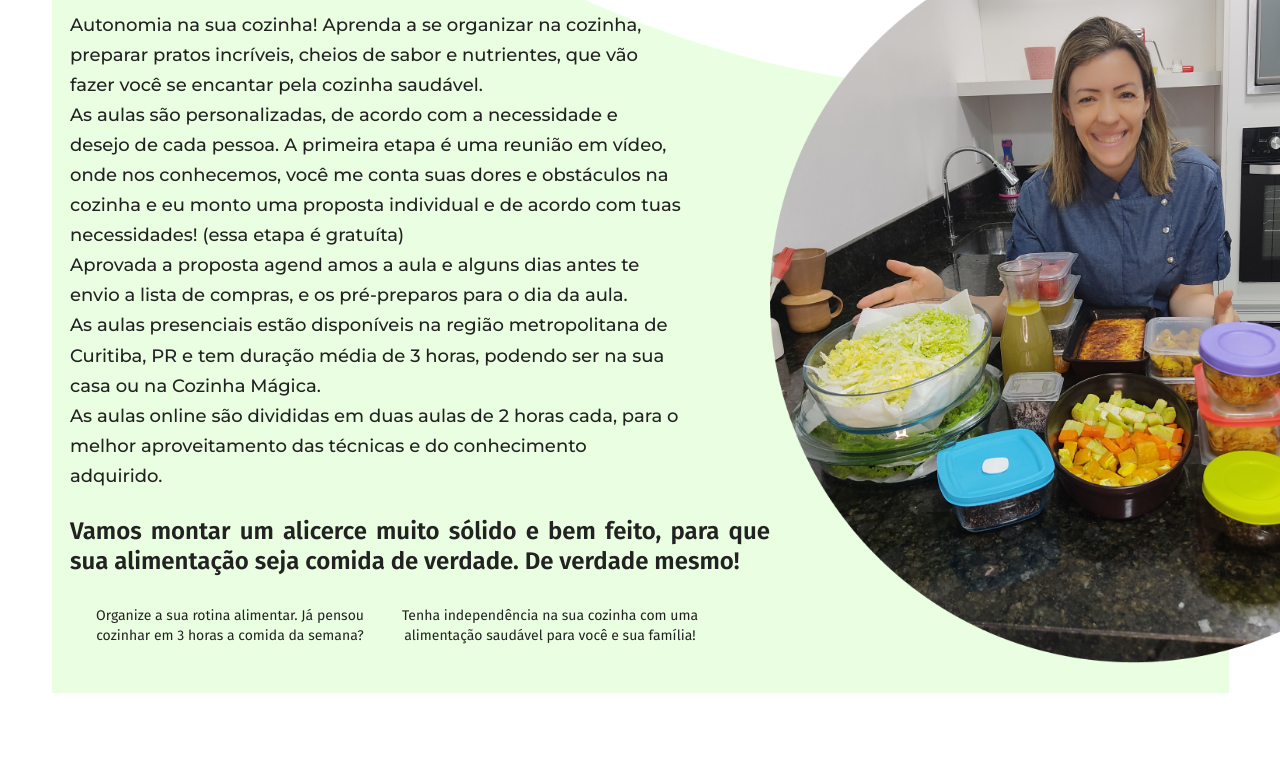
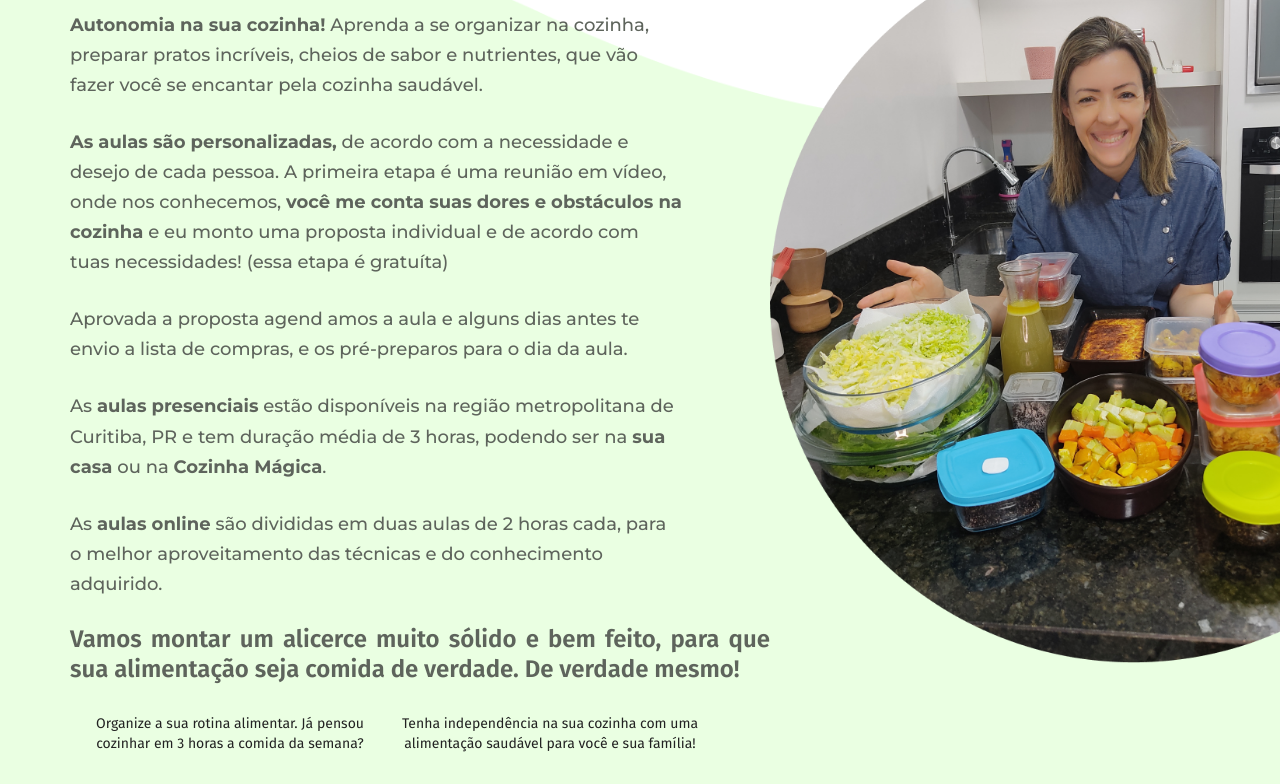
Before and after one commit to yurirusyn/Samdoo, a website built with Parcel: page src/index.html in a window 1280 px wide. Shown: the part 105-889 px from the top of the page. Before the commit the page ends 800 px from the top, so only its background shows below. Built offline with nearby package versions, Linux system fonts and the light colour scheme.

Commit message:
spryte.svg

```diff
--- a/src/partials/Método.html
+++ b/src/partials/Método.html
@@ -4,26 +4,31 @@
       <div class="metodo__text-btn">
         <div class="metodo__text">
           <h2 class="metodo__title">Método</h2>
+          <!-- <svg class="about__btn-icon" width="15" height="15">
+            <use href="./images/sprite.svg#icon-bottle"></use>
+          </svg> -->
           <p class="metodo__text-one">
-            Autonomia na sua cozinha! Aprenda a se organizar na cozinha, preparar pratos incríveis,
-            cheios de sabor e nutrientes, que vão fazer você se encantar pela cozinha saudável.
+            <b>Autonomia na sua cozinha!</b> Aprenda a se organizar na cozinha, preparar pratos
+            incríveis, cheios de sabor e nutrientes, que vão fazer você se encantar pela cozinha
+            saudável.
           </p>
-          <p>
-            As aulas são personalizadas, de acordo com a necessidade e desejo de cada pessoa. A
-            primeira etapa é uma reunião em vídeo, onde nos conhecemos, você me conta suas dores e
-            obstáculos na cozinha e eu monto uma proposta individual e de acordo com tuas
-            necessidades! (essa etapa é gratuíta)
+          <p class="metodo__text-one">
+            <b>As aulas são personalizadas,</b> de acordo com a necessidade e desejo de cada pessoa.
+            A primeira etapa é uma reunião em vídeo, onde nos conhecemos,
+            <b>você me conta suas dores e obstáculos na cozinha</b> e eu monto uma proposta
+            individual e de acordo com tuas necessidades! (essa etapa é gratuíta)
           </p>
-          <p>
+          <p class="metodo__text-one">
             Aprovada a proposta agend amos a aula e alguns dias antes te envio a lista de compras, e
             os pré-preparos para o dia da aula.
           </p>
-          <p>
-            As aulas presenciais estão disponíveis na região metropolitana de Curitiba, PR e tem
-            duração média de 3 horas, podendo ser na sua casa ou na Cozinha Mágica.
+          <p class="metodo__text-one">
+            As <b>aulas presenciais</b> estão disponíveis na região metropolitana de Curitiba, PR e
+            tem duração média de 3 horas, podendo ser na <b>sua casa</b> ou na
+            <b>Cozinha Mágica</b>.
           </p>
-          <p>
-            As aulas online são divididas em duas aulas de 2 horas cada, para o melhor
+          <p class="metodo__text-one">
+            As <b>aulas online</b> são divididas em duas aulas de 2 horas cada, para o melhor
             aproveitamento das técnicas e do conhecimento adquirido.
           </p>
         </div>
--- a/src/sass/layouts/_metodo.scss
+++ b/src/sass/layouts/_metodo.scss
@@ -1,4 +1,3 @@
-
 .metodo__title {
     font-family: 'Montserrat';
     font-style: normal;
@@ -6,7 +5,7 @@
     font-size: 40px;
     line-height: 50px;
     letter-spacing: -1px;
-    color: #4C4C4C;
+    color: var(--section-title-color);
     margin-bottom: 25px;
     width: 500px;
 
@@ -23,11 +22,12 @@
     line-height: 1.67;
     width: 612px;
     margin-bottom: 25px;
-    // padding-left: 40px;
-    // padding-right: 40px;
 }
 .metodo__text-one {
-    color: var(--main-text-color);
+    color: var(--text-metodo);
+    &:not(:last-child) {
+        margin-bottom: 27px;
+    }
 }
 
 .metodo__text-two {
@@ -36,7 +36,7 @@
     font-weight: 600;
     font-size: 24px;
     line-height: 1.25;
-    color: var(--main-text-color);
+    color: var(--text-metodo);
     text-align: justify;
     width: 700px;
     margin-bottom: 30px;
@@ -49,6 +49,7 @@
     font-size: 14px;
     line-height: 1.43;
     text-align: center;
+    color: var(--main-text-color);
     width: 320px;
 }
 .metodo_text-motivation-list {
@@ -58,8 +59,7 @@
     display: flex;
 }
 .overlay {
-    // background-color: var(--bg-footer-color);
-    // background-image: url(../../images/overlay.png);
+    background-color: var(--light-text);
     background-image: url(../images/overlay.png);
     background-repeat: no-repeat;
     background-position: bottom;
@@ -68,7 +68,9 @@
     text-align: center;
 
 }
-
+.metodo__picture {
+    width: 869px;
+}
 // --------------------------------------------------------------------
 
 .about__titles {
@@ -90,11 +92,7 @@
 
 
 
-.metodo__picture {
-width: 851px;
-// height: 935.13px;
 
-}
 
 .about__btn {
     height: 44px;
@@ -131,11 +129,11 @@ width: 851px;
     }
 }
 
-.about__btn-icon {
-    fill: none;
-    stroke: var(--accent-color);
-    position: absolute;
-    top: 50%;
-    right: 30px;
-    transform: translateY(-50%);
-}
+// .about__btn-icon {
+//     fill: none;
+//     stroke: var(--accent-color);
+//     position: absolute;
+//     top: 50%;
+//     right: 30px;
+//     transform: translateY(-50%);
+// }
--- a/src/sass/utils/_utils.scss
+++ b/src/sass/utils/_utils.scss
@@ -19,6 +19,8 @@
   --footer-contacts: #4a5b51;
   --second-text-color: #737373;
   --copyright: #bacea3;
+  --text-metodo: #5E645C;
+
 }
 
 .section {
```
Also changed, not shown: src/images/spryte.svg (added).
